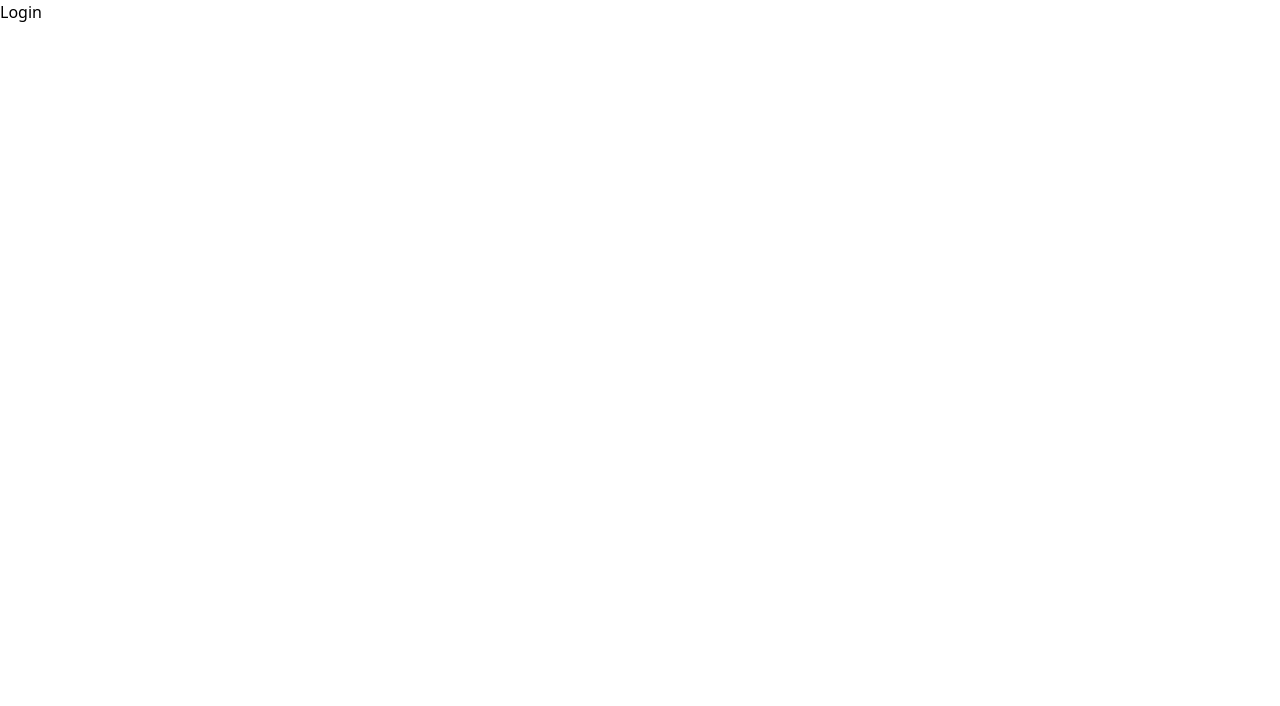
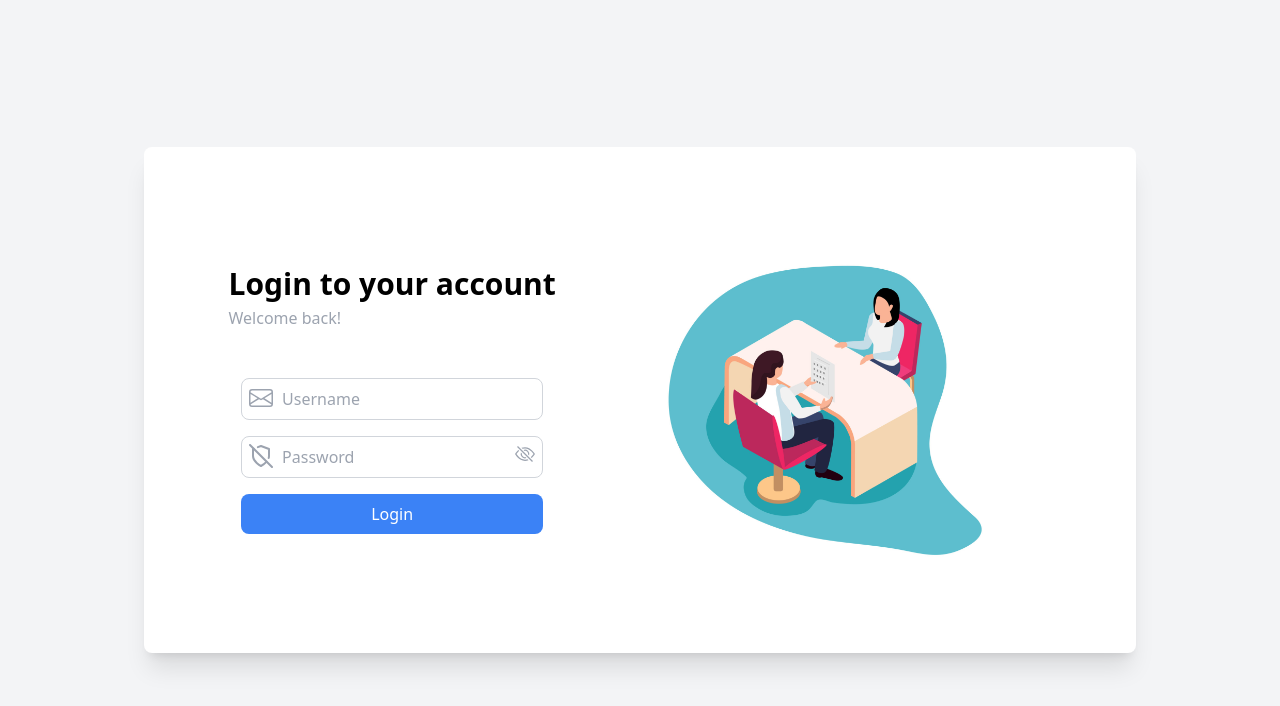
Before and after one commit to TsehaynehGetaneh/JointApplication, a Next.js app in the folder web/: page /admin in a window 1280 px wide. Shown: the top 706 px of the page. Built offline with nearby package versions, Linux system fonts and the light colour scheme.

Commit message:
fix(tsehayneh) : Fix admin login

```diff
--- /dev/null
+++ b/package.json
@@ -0,0 +1,5 @@
+{
+  "dependencies": {
+    "react-spinners": "^0.13.8"
+  }
+}
--- a/web/pages/admin/index.tsx
+++ b/web/pages/admin/index.tsx
@@ -1,13 +1,122 @@
-import AdminDashboard from "@/components/admin/AdminDashboard";
-import { NextPage } from "next"
+import { HiEye } from "react-icons/hi";
+import { BsEnvelope } from 'react-icons/bs';
+import { FiShieldOff } from 'react-icons/fi';
+import { BsEyeSlash } from 'react-icons/bs';
+import Image from "next/image";
+import { useState } from "react";
+import { ToastContainer, toast } from 'react-toastify';
+import 'react-toastify/dist/ReactToastify.css';
+import router from "next/router";
+import Head from "next/head";
+import { ClipLoader } from "react-spinners";
+import { useAdminLoginMutation } from "@/store/admin/auth-api";
 
+const Login: React.FC = () => {
+  const [adminLogin, { isLoading }] = useAdminLoginMutation();
+  const [showPassword, setShowPassword] = useState<boolean>(false);
+  const [username, setUsername] = useState<string>('');
+  const [password, setPassword] = useState<string>('');
 
-const Login: NextPage = () => {
-    return (
-        <div>
-            <button>Login</button>
+  const togglePasswordVisibility = () => {
+    setShowPassword(!showPassword);
+  };
+
+  const handleLogin = async (event: React.FormEvent<HTMLFormElement>) => {
+    event.preventDefault();
+
+    try {
+      await adminLogin({
+        username: username,
+        password: password
+      }).unwrap();
+      router.push("/admin/dashboard");
+    } catch (error) {
+      toast.error('Invalid username or password');
+    }
+  };
+
+  return (
+    <div className="flex items-center justify-center min-h-screen bg-gray-100">
+      <Head>
+        <title>Login</title>
+      </Head>
+      <div className="flex flex-col py-20 md:flex-row bg-white rounded-lg shadow-xl">
+        {/* Top Section for mobile device only */}
+        <div className="w-full md:hidden">
+          <Image
+            src="/img/support/support2.jpg"
+            alt="Admin Image"
+            width={600}
+            height={600}
+            objectFit="cover"
+          />
         </div>
-    )
-}
+        {/* Left Section */}
+        <div className="flex flex-col justify-center items-center w-full md:w-1/2 p-8 overflow-auto">
+          <div className="text-left">
+            <h1 className="text-3xl font-bold mb-1">Login to your account</h1>
+            <p className="text-gray-400 mb-12">Welcome back!</p>
+          </div>
+          <form className="w-full md:w-[70%]" onSubmit={handleLogin}>
+            <div className="relative mb-4">
+              <input
+                type="text"
+                placeholder="Username"
+                className="w-full pl-10 pr-4 py-2 border border-gray-300 rounded-lg focus:outline-none focus:ring-2 focus:ring-primary"
+                value={username}
+                onChange={(event) => setUsername(event.target.value)}
+                required
+              />
+              <div className="absolute top-2 left-2">
+                <BsEnvelope className="text-gray-400" size={24} />
+              </div>
+            </div>
+            <div className="relative mb-4">
+              <input
+                type={showPassword ? "text" : "password"}
+                placeholder="Password"
+                className="w-full pl-10 pr-4 py-2 border border-gray-300 rounded-lg focus:outline-none focus:ring-2 focus:ring-primary"
+                value={password}
+                onChange={(event) => setPassword(event.target.value)}
+                required
+              />
+              <div className="absolute top-2 left-2">
+                <FiShieldOff className="text-gray-400" size={24} />
+              </div>
+              <div
+                className="absolute top-2 right-2 cursor-pointer"
+                onClick={togglePasswordVisibility}
+              >
+                {showPassword ? (
+                  <HiEye className="text-gray-400" size={20} />
+                ) : (
+                  <BsEyeSlash className="text-gray-400" size={20} />
+                )}
+              </div>
+            </div>
+            <button
+              type="submit"
+              className="bg-blue-500 text-white py-2 px-8 rounded-lg transition-colors w-full"
+              disabled={isLoading}
+            >
+              {isLoading ? <ClipLoader size={20} color="white" /> : 'Login'}
+            </button>
+          </form>
+        </div>
+        {/* Right Section */}
+        <div className="hidden md:block md:w-1/2">
+          <Image
+            src="/img/support/support.jpg"
+            alt="Admin Image"
+            width={600}
+            height={600}
+            objectFit="cover"
+          />
+        </div>
+      </div>
+      <ToastContainer />
+    </div>
+  );
+};
 
 export default Login;
--- /dev/null
+++ b/web/store/admin/auth-api.tsx
@@ -0,0 +1,23 @@
+// import { Credentials, LoginResponse } from '@/types/auth';
+import { createApi, fetchBaseQuery } from '@reduxjs/toolkit/query/react';
+
+const BASE_URL = process.env.NEXT_PUBLIC_BASE_URL;
+
+// Define a service using API routes
+export const adminApi = createApi({
+  reducerPath: 'AdminApi',
+  baseQuery: fetchBaseQuery({ baseUrl: BASE_URL, mode: 'cors' }),
+  tagTypes: ['Admin'],
+  endpoints: (builder) => ({
+    adminLogin: builder.mutation({
+        query: (credentials) => ({
+          url: '/admin/login',
+          method: 'POST',
+          body: credentials,
+        }),
+      }),
+  }),
+});
+
+// Export hooks for usage
+export const { useAdminLoginMutation } = adminApi;
--- a/web/store/store.ts
+++ b/web/store/store.ts
@@ -2,9 +2,11 @@ import { configureStore } from '@reduxjs/toolkit';
 import { collegeApi } from '@/store/college/college-api';
 import { myCollegesApi } from './my-college/my-college-api';
 import { userApi } from '@/store/user/user-api';
+import { adminApi } from './admin/auth-api';
 
 export const store = configureStore({
   reducer: {
+    [adminApi.reducerPath]: adminApi.reducer,
     [collegeApi.reducerPath]: collegeApi.reducer,
     [userApi.reducerPath]: userApi.reducer,
     [myCollegesApi.reducerPath]: myCollegesApi.reducer,
--- /dev/null
+++ b/web/types/auth.ts
@@ -0,0 +1,15 @@
+export interface Credentials {
+    username:string,
+    password:string
+}
+export interface Token {
+    message:string,
+    accessToken:string,
+    refreshToken:string
+}
+export interface LoginResponse {
+    success:boolean,
+    message:string,
+    value:Token,
+    errors:string[]
+}
```
Also changed, not shown: 1 other file (tests, documents, lock files or other folders).
